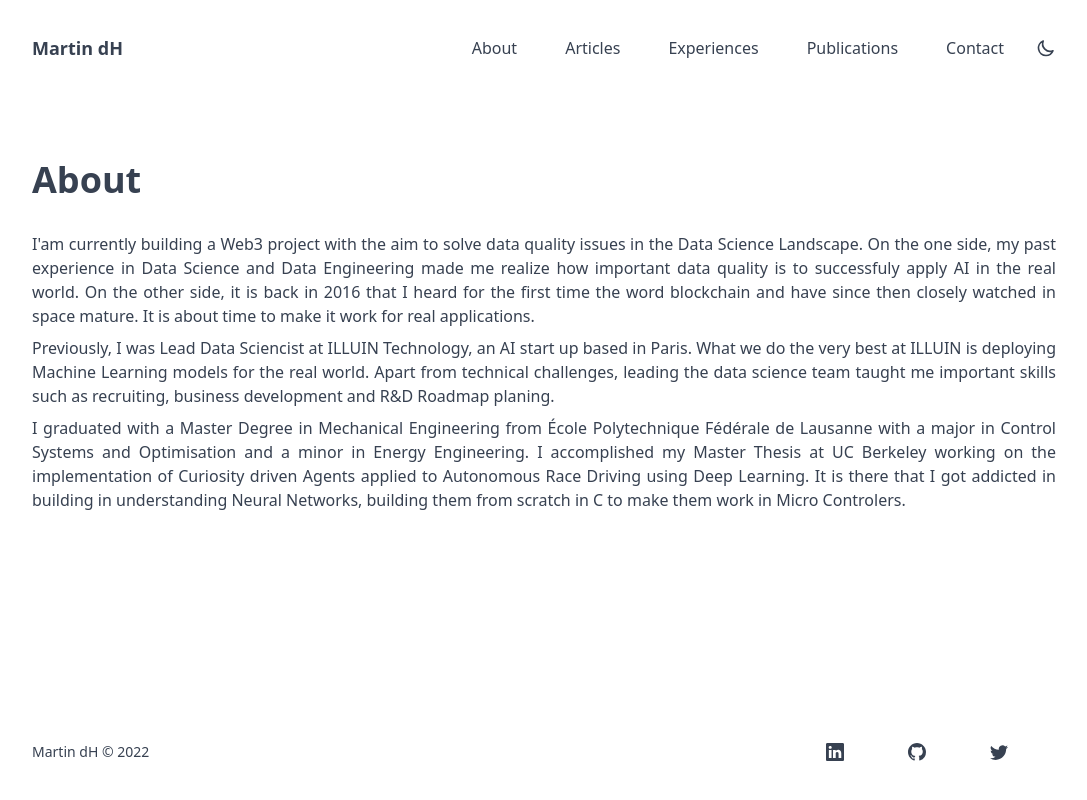
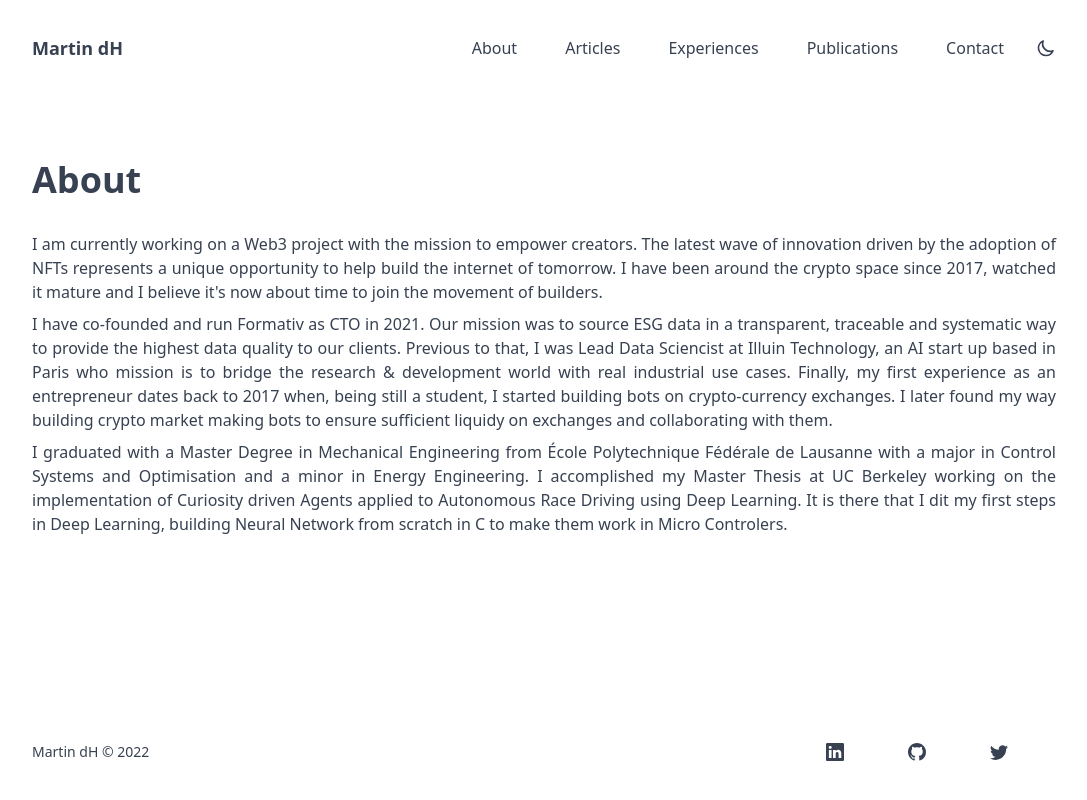
Before and after one commit to mdhoffschmidt/martindh, a React (Create React App) app: page /#/ in a window 1280 px wide. Shown: the whole page, without its empty margins (32-1119 px from the left). Built offline with nearby package versions, Linux system fonts and the light colour scheme.

Commit message:
update bio

```diff
--- a/src/layouts/home.js
+++ b/src/layouts/home.js
@@ -7,27 +7,23 @@ export default function Home() {
             </h1>
 
             <p>
-                I'am currently building a Web3 project with the aim to solve data quality issues in the Data Science Landscape.
-                On the one side, my past experience in Data Science and Data Engineering made me realize how important data quality is to successfuly apply AI in the real world.
-                On the other side, it is back in 2016 that I heard for the first time the word blockchain and have since then closely watched in space mature.
-                It is about time to make it work for real applications.
+                I am currently working on a Web3 project with the mission to empower creators.
+                The latest wave of innovation driven by the adoption of NFTs represents a unique opportunity to help build the internet of tomorrow.
+                I have been around the crypto space since 2017, watched it mature and I believe it's now about time to join the movement of builders.
             </p>
 
             <p>
-                Previously, I was Lead Data Sciencist at ILLUIN Technology, an AI start up based in Paris.
-                What we do the very best at ILLUIN is deploying Machine Learning models for the real world.
-                Apart from technical challenges, leading the data science team taught me important skills such as recruiting, business development and R&D Roadmap planing.
+                I have co-founded and run Formativ as CTO in 2021.
+                Our mission was to source ESG data in a transparent, traceable and systematic way to provide the highest data quality to our clients.
+                Previous to that, I was Lead Data Sciencist at Illuin Technology, an AI start up based in Paris who mission is to bridge the research & development world with real industrial use cases.
+                Finally, my first experience as an entrepreneur dates back to 2017 when, being still a student, I started building bots on crypto-currency exchanges.
+                I later found my way building crypto market making bots to ensure sufficient liquidy on exchanges and collaborating with them.
             </p>
-
-            {/* <p>
-                Previously, I gained experience in the field of real time and distributed optimisation of energy systems working in collaboration with École Polytechnique Federale de Lausanne.
-                I have also co-founded a Deep Learning based Crypto-currency fund to develop new approaches of algorithmic trading.
-            </p> */}
 
             <p>
                 I graduated with a Master Degree in Mechanical Engineering from École Polytechnique Fédérale de Lausanne with a major in Control Systems and Optimisation and a minor in Energy Engineering.
                 I accomplished my Master Thesis at UC Berkeley working on the implementation of Curiosity driven Agents applied to Autonomous Race Driving using Deep Learning.
-                It is there that I got addicted in building in understanding Neural Networks, building them from scratch in C to make them work in Micro Controlers.
+                It is there that I dit my first steps in Deep Learning, building Neural Network from scratch in C to make them work in Micro Controlers.
             </p>
 
         </div>
```
